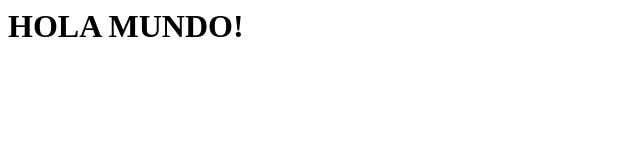
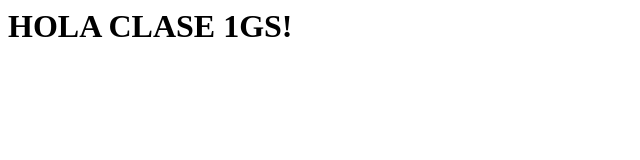
Before and after one commit to MikeMoralesDEV/ProyectoExample, a plain HTML site: page index.html in a window 1280 px wide. Shown: the whole page, without its empty margins (0-640 px from the left). Drawn offline with Linux system fonts and the light colour scheme.

Commit message:
Modificación 04/10

```diff
--- a/index.html
+++ b/index.html
@@ -3,7 +3,7 @@
         <title>mi web</title>
     </head>
     <body>
-        <h1>HOLA MUNDO!</h1>
+        <h1>HOLA CLASE 1GS!</h1>
     </body>
 
 </html>
```
